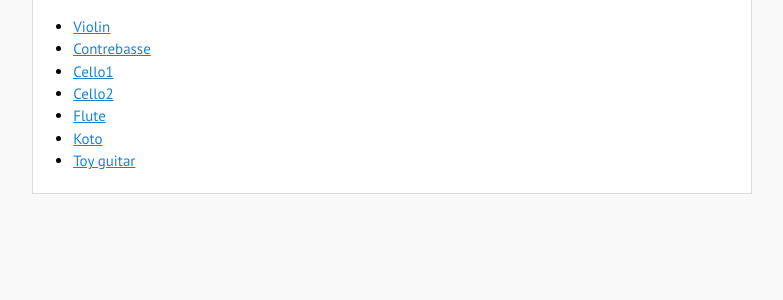
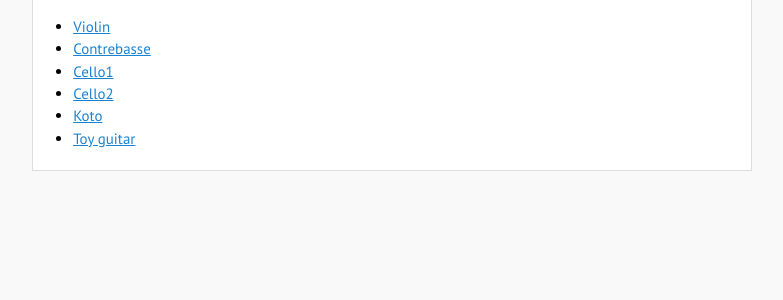
Before and after one commit to remymuller/remymuller.github.io, a Jekyll site: the page built from _posts/2011-11-15-spark-verb.markdown, in a window 1280 px wide. Shown: the part 392-692 px from the top of the page, without its empty margins (248-1031 px from the left). Built offline with Jekyll 4.4.1, drawn with Linux system fonts in a browser that asks for light colours.

Commit message:
remove some files

```diff
--- a/_posts/2011-11-15-spark-verb.markdown
+++ b/_posts/2011-11-15-spark-verb.markdown
@@ -29,6 +29,5 @@ Modulation depth: 10-20 cents
 * [Contrebasse]({{ site.url }}/sounds/mp3/SparkVerb_Contrebasse.mp3)
 * [Cello1]({{ site.url }}/sounds/mp3/SparkVerb_Cello.mp3)
 * [Cello2]({{ site.url }}/sounds/mp3/SparkVerb_Cello2.mp3)
-* [Flute]({{ site.url }}/sounds/mp3/SparkVerb_Flute.mp3)
 * [Koto]({{ site.url }}/sounds/mp3/SparkVerb_Koto.mp3)
 * [Toy guitar]({{ site.url }}/sounds/mp3/SparkVerb_TriggeredGuitar.mp3)
```
Also changed, not shown: 5 other files.
